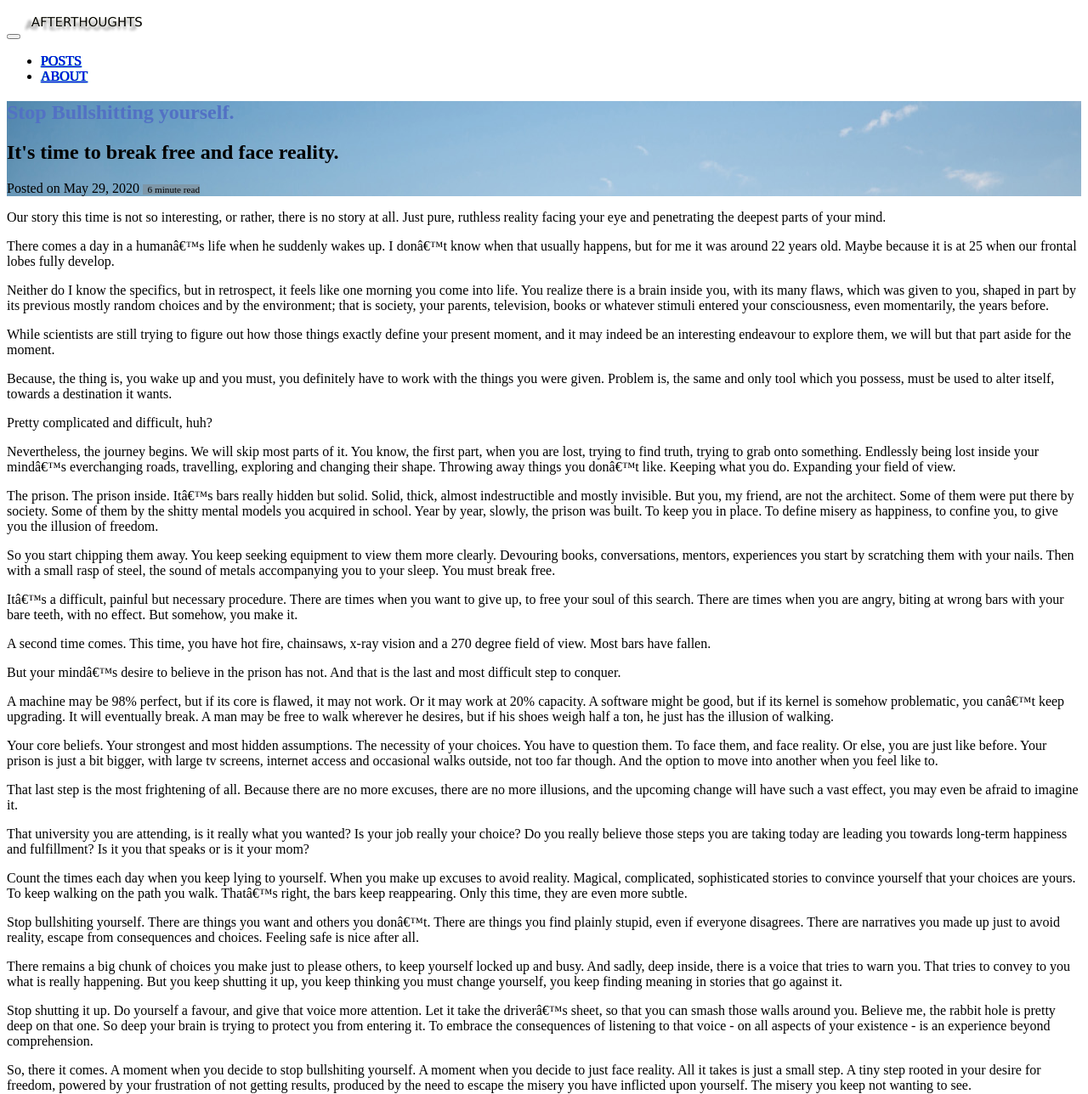
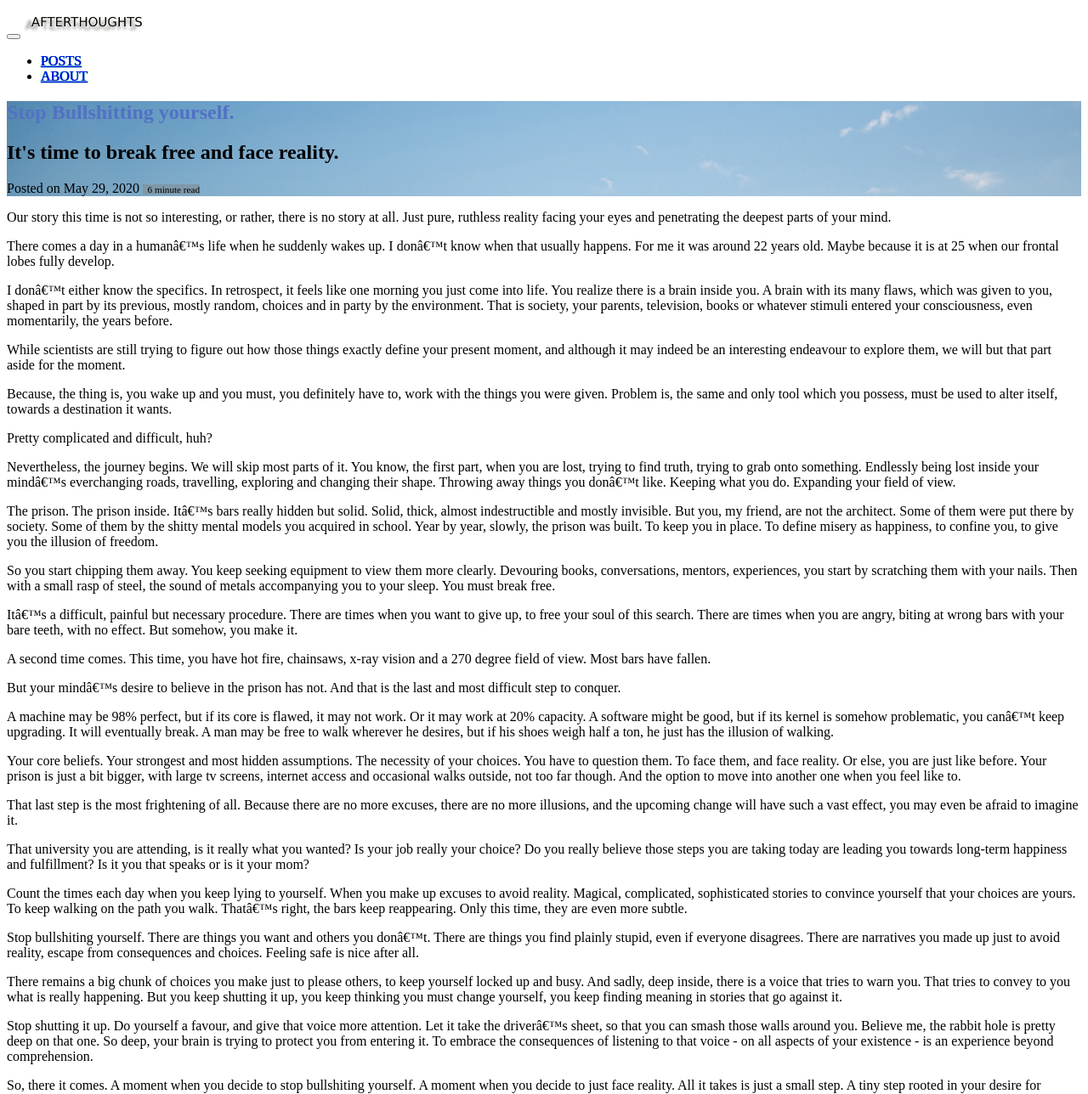
Before and after one commit to Achamoy/Achamoy.github.io, a Jekyll site: the page built from _posts/2020-05-20-Stop-Lying-To-You.markdown, in a window 1280 px wide and 1400 px high, cut to the strip 112-1400 px from the top of the window. Shown: the whole strip at 85% size. Built offline with Jekyll 4.4.1, drawn with Linux system fonts in a browser that asks for light colours; nearby versions of some CDN libraries; some of the changed text lies outside the part shown.

Commit message:
modified:   _posts/2020-05-20-Stop-Lying-To-You.markdown

```diff
--- a/_posts/2020-05-20-Stop-Lying-To-You.markdown
+++ b/_posts/2020-05-20-Stop-Lying-To-You.markdown
@@ -13,15 +13,15 @@ comments: false
 description:   "Our story this time is not so interesting, or rather, there is no story at all. Just pure, ruthless reality facing your eye and penetrating the deepest parts of your mind."
 ---
 
-Our story this time is not so interesting, or rather, there is no story at all. Just pure, ruthless reality facing your eye and penetrating the deepest parts of your mind.
+Our story this time is not so interesting, or rather, there is no story at all. Just pure, ruthless reality facing your eyes and penetrating the deepest parts of your mind.
 
-There comes a day in a human’s life when he suddenly wakes up. I don’t know when that usually happens, but for me it was around 22 years old. Maybe because it is at 25 when our frontal lobes fully develop.
+There comes a day in a human’s life when he suddenly wakes up. I don’t know when that usually happens. For me it was around 22 years old. Maybe because it is at 25 when our frontal lobes fully develop.
 
-Neither do I know the specifics, but in retrospect, it feels like one morning you come into life. You realize there is a brain inside you, with its many flaws, which was given to you, shaped in part by its previous mostly random choices and by the environment; that is society, your parents, television, books or whatever stimuli entered your consciousness, even momentarily, the years before.
+I don't either know the specifics. In retrospect, it feels like one morning you just come into life. You realize there is a brain inside you. A brain with its many flaws, which was given to you, shaped in part by its previous, mostly random, choices and in party by the environment. That is society, your parents, television, books or whatever stimuli entered your consciousness, even momentarily, the years before.
 
-While scientists are still trying to figure out how those things exactly define your present moment, and it may indeed be an interesting endeavour to explore them, we will but that part aside for the moment.
+While scientists are still trying to figure out how those things exactly define your present moment, and  although it may indeed be an interesting endeavour to explore them, we will but that part aside for the moment.
 
-Because, the thing is, you wake up and you must, you definitely have to work with the things you were given. Problem is, the same and only tool which you possess, must be used to alter itself, towards a destination it wants.
+Because, the thing is, you wake up and you must, you definitely have to, work with the things you were given. Problem is, the same and only tool which you possess, must be used to alter itself, towards a destination it wants.
 
 Pretty complicated and difficult, huh?
 
@@ -29,7 +29,7 @@ Nevertheless, the journey begins. We will skip most parts of it. You know, the f
 
 The prison. The prison inside. It’s bars really hidden but solid. Solid, thick, almost indestructible and mostly invisible. But you, my friend, are not the architect. Some of them were put there by society. Some of them by the shitty mental models you acquired in school. Year by year, slowly, the prison was built. To keep you in place. To define misery as happiness, to confine you, to give you the illusion of freedom.
 
-So you start chipping them away. You keep seeking equipment to view them more clearly. Devouring books, conversations, mentors, experiences you start by scratching them with your nails. Then with a small rasp of steel, the sound of metals accompanying you to your sleep. You must break free.
+So you start chipping them away. You keep seeking equipment to view them more clearly. Devouring books, conversations, mentors, experiences, you start by scratching them with your nails. Then with a small rasp of steel, the sound of metals accompanying you to your sleep. You must break free.
 
 It’s a difficult, painful but necessary procedure. There are times when you want to give up, to free your soul of this search. There are times when you are angry, biting at wrong bars with your bare teeth, with no effect. But somehow, you make it.
 
@@ -39,7 +39,7 @@ But your mind’s desire to believe in the prison has not. And that is the last
 
 A machine may be 98% perfect, but if its core is flawed, it may not work. Or it may work at 20% capacity. A software might be good, but if its kernel is somehow problematic, you can’t keep upgrading. It will eventually break. A man may be free to walk wherever he desires, but if his shoes weigh half a ton, he just has the illusion of walking.
 
-Your core beliefs. Your strongest and most hidden assumptions. The necessity of your choices. You have to question them. To face them, and face reality. Or else, you are just like before. Your prison is just a bit bigger, with large tv screens, internet access and occasional walks outside, not too far though. And the option to move into another when you feel like to.
+Your core beliefs. Your strongest and most hidden assumptions. The necessity of your choices. You have to question them. To face them, and face reality. Or else, you are just like before. Your prison is just a bit bigger, with large tv screens, internet access and occasional walks outside, not too far though. And the option to move into another one when you feel like to.
 
 That last step is the most frightening of all. Because there are no more excuses, there are no more illusions, and the upcoming change will have such a vast effect, you may even be afraid to imagine it.
 
```
Also changed, not shown: other parts of _posts/2020-05-20-Stop-Lying-To-You.markdown (+4 -4 lines).
